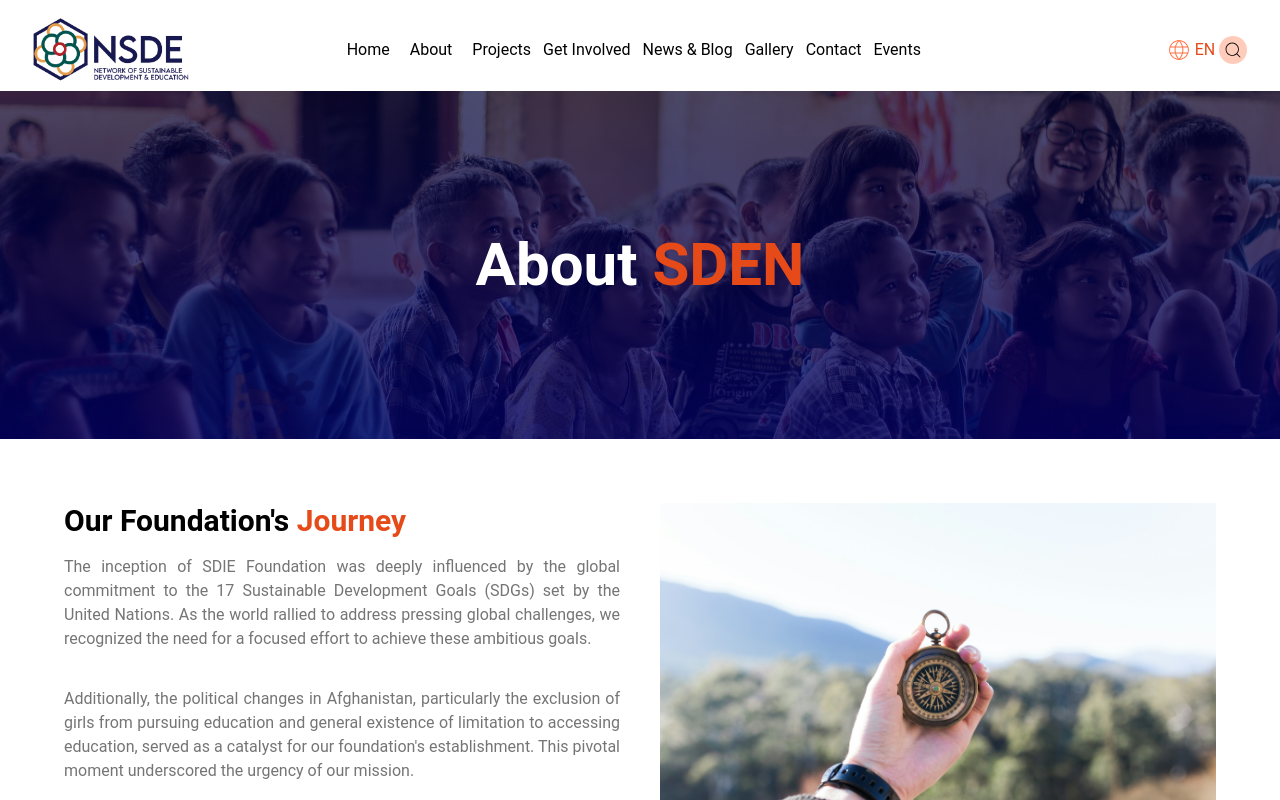
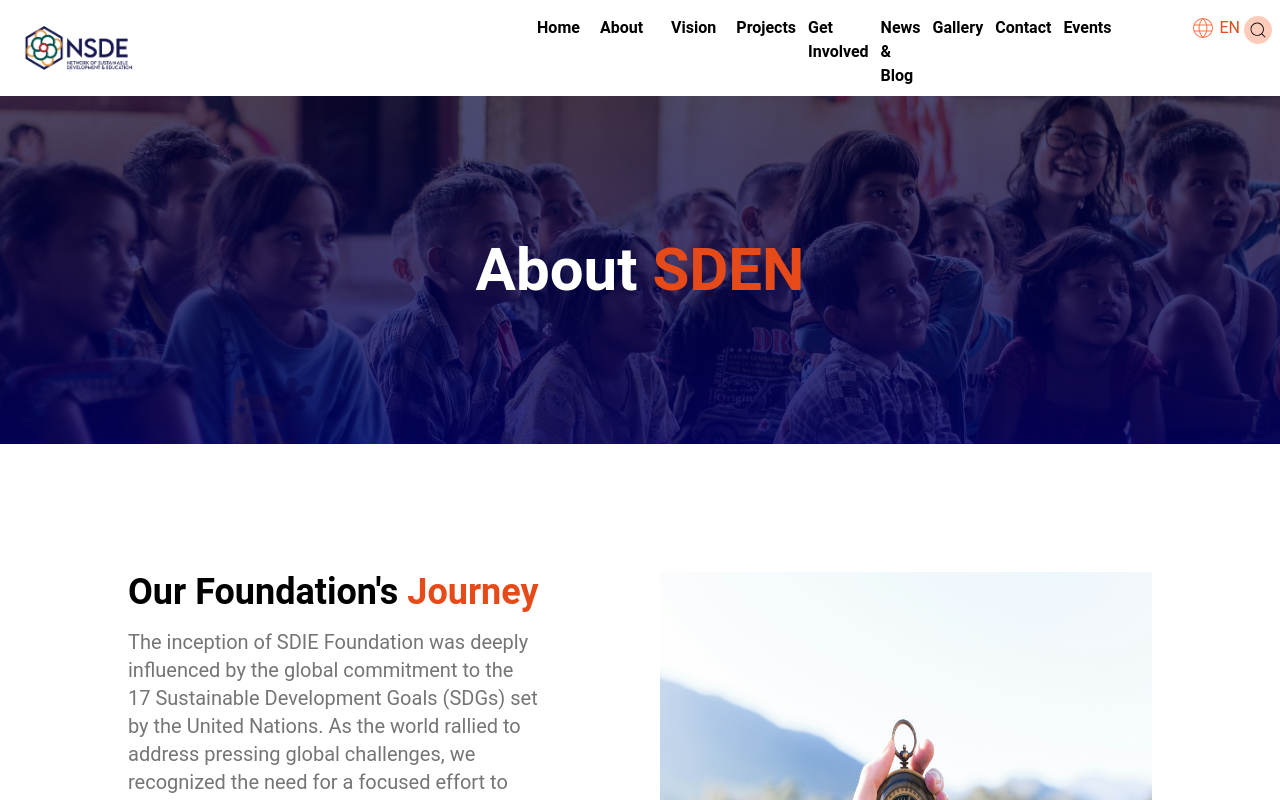
Before and after one commit to SustainableDevelopmentEducation/main-website, a React (Vite) app in the folder client/: page /about in a window 1280 px wide. Shown: the top 800 px of the page. Built offline with nearby package versions, Linux system fonts and the light colour scheme.

Commit message:
navbar focus styling

```diff
--- a/client/src/components/About/index.jsx
+++ b/client/src/components/About/index.jsx
@@ -13,19 +13,19 @@ export default function About() {
       >
         About <span className="text-deep-orange-700">SDEN</span>
       </div>
-      <div className="foundation flex p-16 gap-10">
-        <div className="text w-1/2 flex flex-col gap-4">
-          <h1 className="text-3xl font-bold text-black">
+      <div className="foundation flex p-32 gap-10">
+        <div className="text w-1/2 flex flex-col gap-4 ">
+          <h1 className="text-4xl font-bold text-black">
             Our Foundation's <span className="text-deep-orange-700">Journey</span>
           </h1>
-          <p className=" text-gray-600 mb-5 text-justify">
+          <p className=" text-gray-600 mb-5 w-5/6 text-xl ">
             The inception of SDIE Foundation was deeply influenced by the global
             commitment to the 17 Sustainable Development Goals (SDGs) set by the
             United Nations. As the world rallied to address pressing global
             challenges, we recognized the need for a focused effort to achieve
             these ambitious goals.
           </p>
-          <p className="text-gray-600 text-justify">
+          <p className="text-gray-600 w-5/6 text-xl ">
             Additionally, the political changes in Afghanistan, particularly the
             exclusion of girls from pursuing education and general existence of
             limitation to accessing education, served as a catalyst for our
@@ -33,8 +33,8 @@ export default function About() {
             urgency of our mission.
           </p>
         </div>
-        <div className="pic w-1/2">
-          <img src={Foundation} className=" w-fit"/>
+        <div className="pic w-1/2 ">
+          <img src={Foundation} className=" h-full"/>
         </div>
       </div>
     </section>
--- a/client/src/components/Header.jsx
+++ b/client/src/components/Header.jsx
@@ -7,13 +7,15 @@ import { CiSearch } from "react-icons/ci";
 function Header() {
   return (
     <>
-      <header className="flex px-2 pt-2 items-center ">
+      <header className="flex px-2 items-center space-x-96">
         <div className="brand w-1/6">
           <img src={logo} alt="NSDE Logo" />
         </div>
-        <nav className="flex pl-32 space-x-3 w-3/4">
+        <div className="flex space-x-20 w-5/6 pt-2">
+        <nav className="flex space-x-3 font-bold ">
           <Link to="/" className="w-34 py-2">Home</Link>
-          <Link to="/about" className="w-34 focus:font-bold p-2 focus:bg-blue-800 focus:text-white">About</Link>
+          <Link to="/about" className="w-34 h-20 focus:font-bold p-2 focus:bg-blue-800 focus:text-white transition-all duration-300">About</Link>
+          <Link to="/about" className="w-34 focus:font-bold p-2 focus:bg-blue-800 focus:text-white transition-all duration-300">Vision</Link>
           <Link to="/about" className="w-34 py-2">Projects</Link>
           <Link to="/about" className="w-34 py-2">Get Involved</Link>
           <Link to="/about" className="w-34 py-2">News & Blog</Link>
@@ -21,10 +23,11 @@ function Header() {
           <Link to="/about" className="w-34 py-2">Contact</Link>
           <Link to="/about" className="w-34 py-2">Events</Link>
         </nav>
-        <div className="lang and search flex items-center space-x-1  ">
+        <div className="lang and search flex items-start py-2 space-x-1  ">
             <CiGlobe className="text-2xl text-deep-orange-400"/>
             <span className="text-deep-orange-700">EN</span>
           <button className="p-1 rounded-full bg-deep-orange-100"><CiSearch className="text-black text-xl"/></button>
+        </div>
         </div>
       </header>
     </>
```
Also changed, not shown: 1 other file (tests, documents, lock files or other folders).
